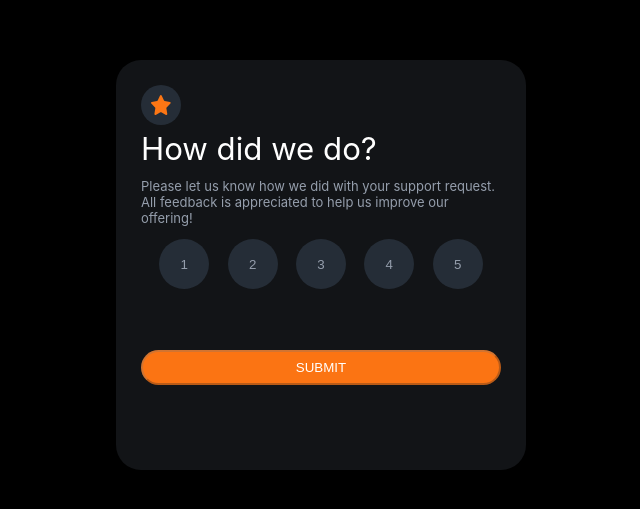
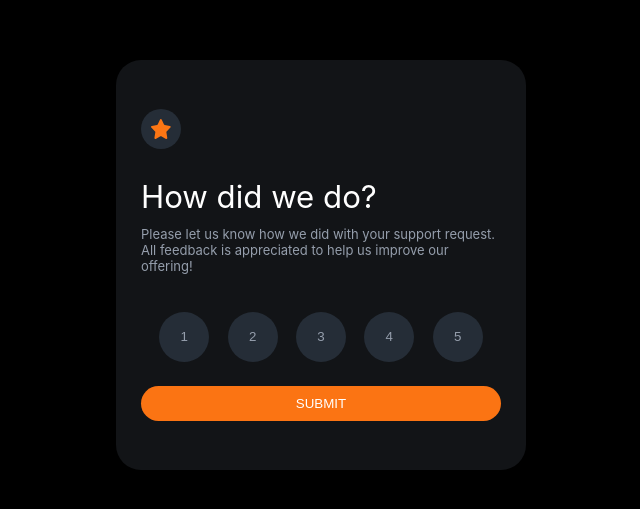
Before and after one commit to virgomoon-challenges/interactive-rating-component, a React (Create React App) app: page / in a window 1280 px wide. Shown: the part 135-644 px from the top of the page, without its empty margins (319-959 px from the left). Built offline with nearby package versions, Linux system fonts and the light colour scheme; the HTML template or start-up script is replaced by a standard one.

Commit message:
minor fixes

```diff
--- a/src/App.css
+++ b/src/App.css
@@ -14,23 +14,23 @@
 .container {
   display: flex;
   flex-direction: column;
+  justify-content: space-evenly;
   height: 45vh;
   width: 45vh;
   background-color: hsl(216, 12%, 8%);
   border-radius: 25px;
-  justify-content: center;
   padding: 25px;
 }
 
 .reply-container {
   display: flex;
   flex-direction: column;
+  justify-content: space-evenly;
+  align-items: center;
   height: 45vh;
   width: 45vh;
   background-color: hsl(216, 12%, 8%);
   border-radius: 25px;
-  align-items: center;
-  justify-content: center;
   padding: 25px;
 }
 
@@ -118,7 +118,7 @@
   display: flex;
   align-items: center;
   justify-content: center;
-  flex: auto;
+  /* flex: auto; */
 }
 
 .button-submit{
@@ -126,6 +126,7 @@
   color: hsl(0, 0%, 100%);;
   height: 35px;
   border-radius: 24px;
+  border: none;
   flex-grow: 1;
 
 }
@@ -133,6 +134,7 @@
 .button-submit:hover{
   background-color:  hsl(0, 0%, 100%);
   color: hsl(25, 97%, 53%);
+  cursor: pointer;
 }
 
 .App-logo {
```
